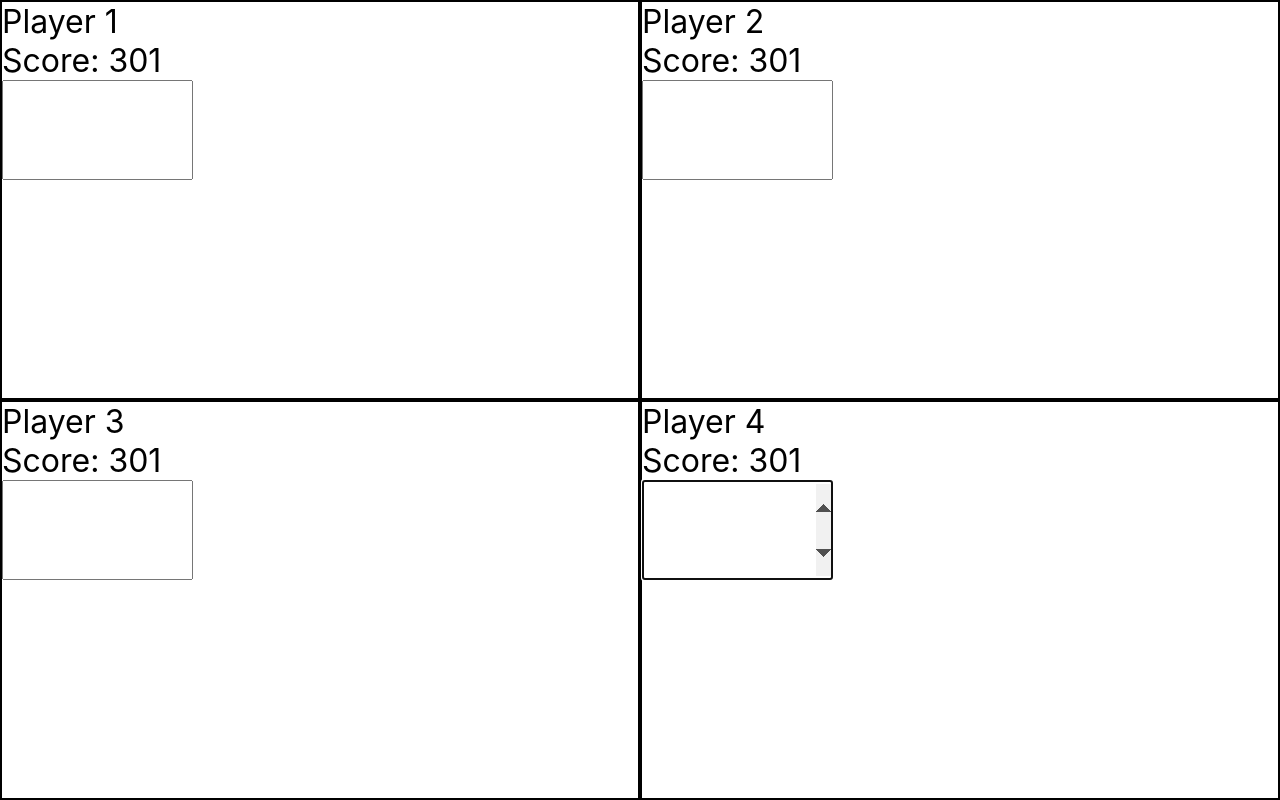
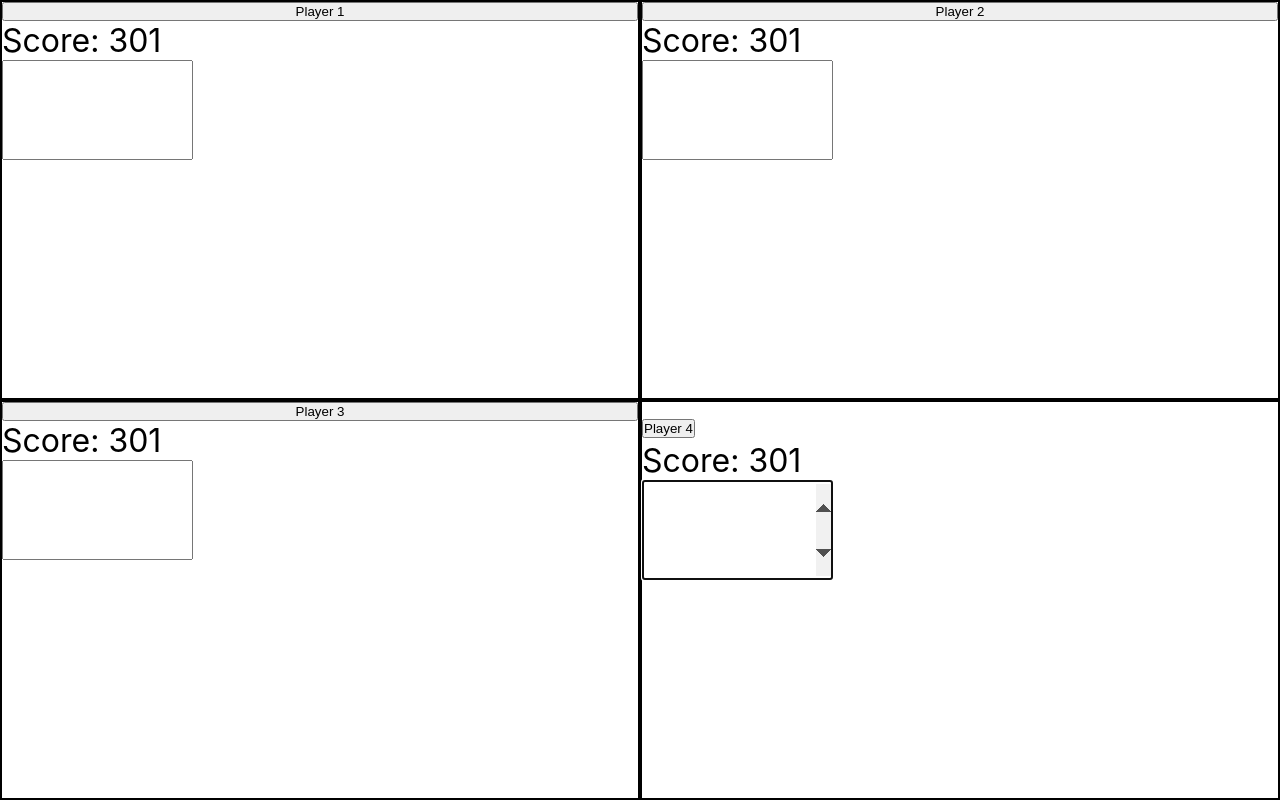
Before and after one commit to UweK17/dartscoreboard-simple, a React (Create React App) app: page / in a window 1280 px wide. Built offline with nearby package versions, Linux system fonts and the light colour scheme.

Commit message:
player buttons to toggle

```diff
--- a/src/App.css
+++ b/src/App.css
@@ -36,3 +36,7 @@ input {
   left: 35%;
   font-size: 5rem;
 }
+
+.active {
+  background-color: coral;
+}
--- a/src/App.js
+++ b/src/App.js
@@ -11,6 +11,7 @@ function App() {
   const [player2Score, setPlayer2Score] = useState(301);
   const [player3Score, setPlayer3Score] = useState(301);
   const [player4Score, setPlayer4Score] = useState(301);
+  const [active, setActive] = useState(null);
 
   function handleSubmitPlayer1 (e) {
     e.preventDefault();
@@ -47,7 +48,7 @@ function App() {
       <div className='partitionScreen'>
         <div className="player1">
           <div className='statistics'>
-            <div>Player 1</div>
+            <button class="btn">Player 1</button>
             <div>Score: {player1Score}</div>
             <form onSubmit={handleSubmitPlayer1}>
               <input
@@ -63,7 +64,7 @@ function App() {
 
         <div className="player2">
           <div className="statistics">
-            <div>Player 2</div>
+          <button class="btn">Player 2</button>
             <div>Score: {player2Score}</div>
               <form onSubmit={handleSubmitPlayer2}>
                 <input
@@ -79,7 +80,7 @@ function App() {
 
         <div className="player3">
           <div className="statistics">
-            <div>Player 3</div>
+          <button class="btn">Player 3</button>
             <div>Score: {player3Score}</div>
               <form onSubmit={handleSubmitPlayer3}>
                 <input
@@ -95,7 +96,7 @@ function App() {
 
         <div className="statistics">
           <div className="player4">
-            <div>Player 4</div>
+          <button class="btn">Player 4</button>
             <div>Score: {player4Score}</div>
               <form onSubmit={handleSubmitPlayer4}>
                 <input
```
